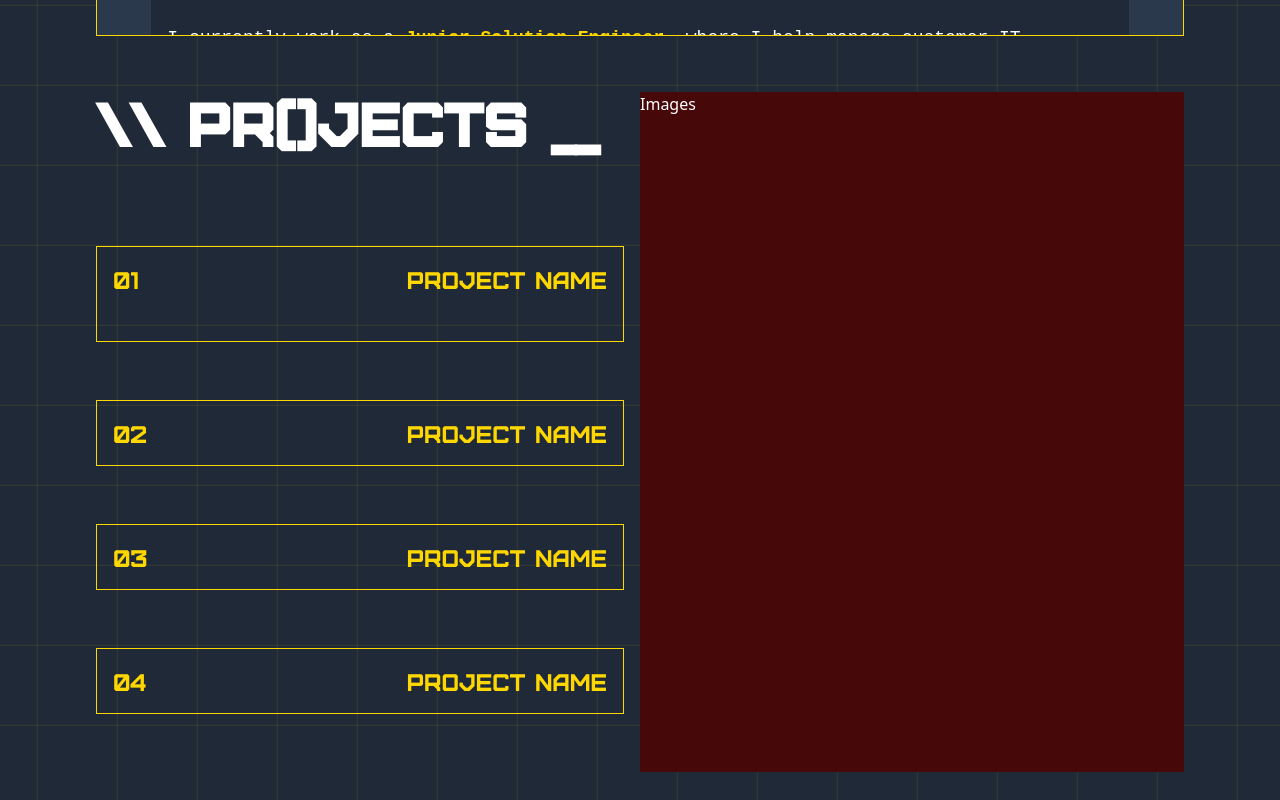
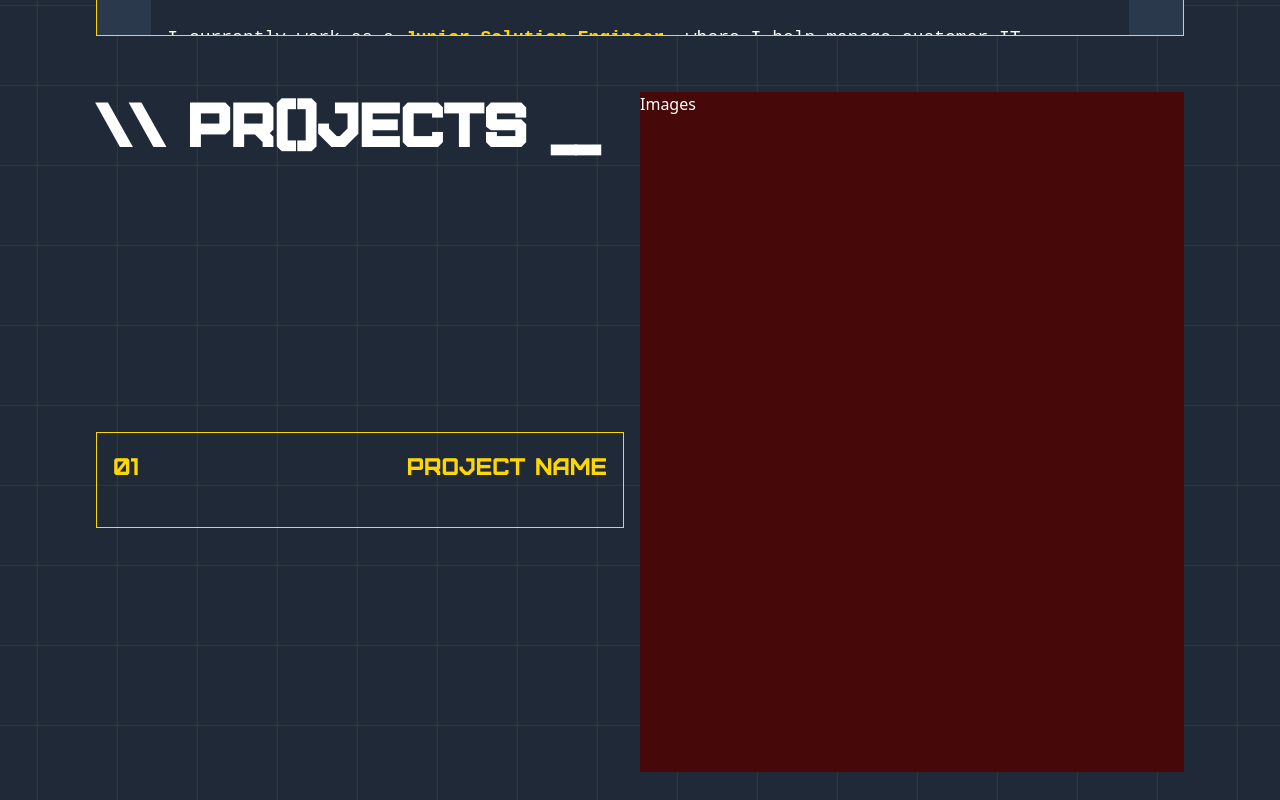
Before and after one commit to andy02chen/portfolio_site, a React (Vite) app in the folder portfolio/: page / in a window 1280 px wide. Shown: the part 1472-2272 px from the top of the page. Built offline with nearby package versions, Linux system fonts and the light colour scheme; a web font is replaced by a local one.

Commit message:
issues with number div sizes

```diff
--- a/portfolio/src/Projects.tsx
+++ b/portfolio/src/Projects.tsx
@@ -36,66 +36,14 @@ export default function Projects() {
               <div
                 className={`h-24 border border-[var(--yellow)] w-full cursor-pointer select-none transition-all duration-300
                 ${projectSelected === 1 ? "bg-[var(--yellow)]" : "bg-transparent hover:bg-[var(--yellow)]/10" }
+                ${projectSelected === null ? '' : 'flex justify-center'}
                 p-4 2xl:p-4 3xl:p-8`}
                 onClick={() => changeProject(1)}
               >
                 <div className="flex items-center justify-between text-[var(--yellow)] transition-all duration-500">
-                  <h1 className={`transition-colors duration-300 ${projectSelected === 1 ? 'text-[var(--dark-blue)]' : 'text-[var(--yellow)]'}`}>
+                  <h1 className={`transition-colors duration-300
+                    ${projectSelected === 1 ? 'text-[var(--dark-blue)]' : 'text-[var(--yellow)]'}`}>
                     01
-                  </h1>
-                  <h1 className={`transition-all duration-500 overflow-hidden whitespace-nowrap
-                    ${projectSelected === null ? 'max-w-[500px] opacity-100' : 'max-w-0 opacity-0'}`}
-                  >
-                    Project name
-                  </h1>
-                </div>
-              </div>
-
-              <div
-                className={`border border-[var(--yellow)] w-full cursor-pointer select-none transition-all duration-300
-                ${projectSelected === 2 ? "bg-[var(--yellow)]" : "bg-transparent hover:bg-[var(--yellow)]/10" }
-                p-4 2xl:p-4 3xl:p-8`}
-                onClick={() => changeProject(2)}
-              >
-                <div className="flex items-center justify-between text-[var(--yellow)] transition-all duration-500">
-                  <h1 className={`transition-colors duration-300 ${projectSelected === 2 ? 'text-[var(--dark-blue)]' : 'text-[var(--yellow)]'}`}>
-                    02
-                  </h1>
-                  <h1 className={`transition-all duration-500 overflow-hidden whitespace-nowrap
-                    ${projectSelected === null ? 'max-w-[500px] opacity-100' : 'max-w-0 opacity-0'}`}
-                  >
-                    Project name
-                  </h1>
-                </div>
-              </div>
-
-              <div
-                className={`border border-[var(--yellow)] w-full cursor-pointer select-none transition-all duration-300
-                ${projectSelected === 3 ? "bg-[var(--yellow)]" : "bg-transparent hover:bg-[var(--yellow)]/10" }
-                p-4 2xl:p-4 3xl:p-8`}
-                onClick={() => changeProject(3)}
-              >
-                <div className="flex items-center justify-between text-[var(--yellow)] transition-all duration-500">
-                  <h1 className={`transition-colors duration-300 ${projectSelected === 3 ? 'text-[var(--dark-blue)]' : 'text-[var(--yellow)]'}`}>
-                    03
-                  </h1>
-                  <h1 className={`transition-all duration-500 overflow-hidden whitespace-nowrap
-                    ${projectSelected === null ? 'max-w-[500px] opacity-100' : 'max-w-0 opacity-0'}`}
-                  >
-                    Project name
-                  </h1>
-                </div>
-              </div>
-
-              <div
-                className={`border border-[var(--yellow)] w-full cursor-pointer select-none transition-all duration-300
-                ${projectSelected === 4 ? "bg-[var(--yellow)]" : "bg-transparent hover:bg-[var(--yellow)]/10" }
-                p-4 2xl:p-4 3xl:p-8`}
-                onClick={() => changeProject(4)}
-              >
-                <div className="flex items-center justify-between text-[var(--yellow)] transition-all duration-500">
-                  <h1 className={`transition-colors duration-300 ${projectSelected === 4 ? 'text-[var(--dark-blue)]' : 'text-[var(--yellow)]'}`}>
-                    04
                   </h1>
                   <h1 className={`transition-all duration-500 overflow-hidden whitespace-nowrap
                     ${projectSelected === null ? 'max-w-[500px] opacity-100' : 'max-w-0 opacity-0'}`}
```
